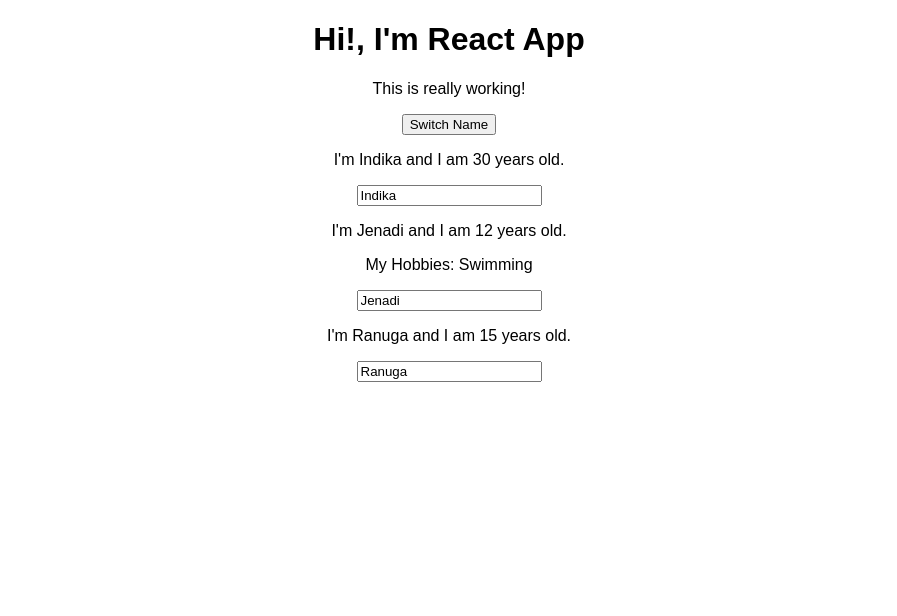
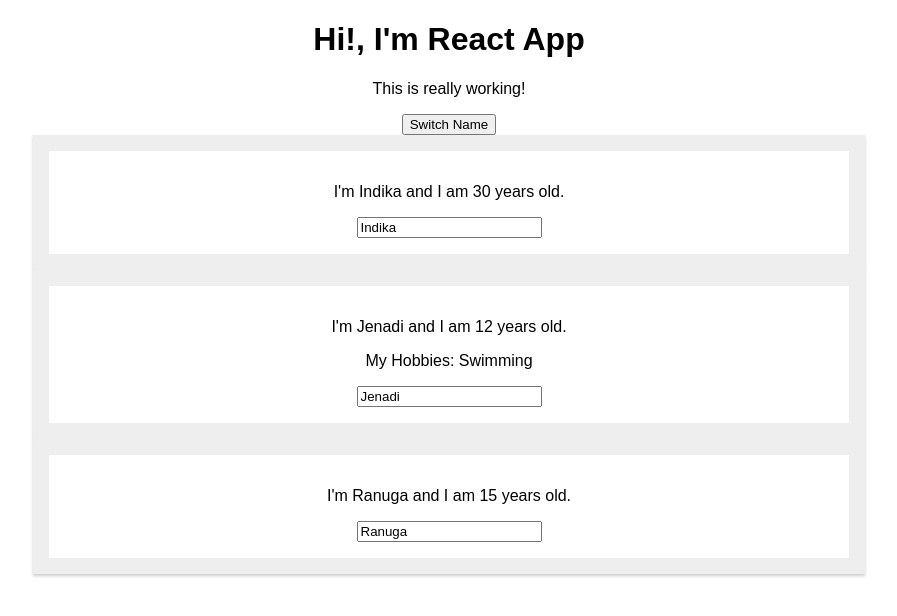
Before and after one commit to indikau/react-complete-guide, a React (Create React App) app: page / in a window 1280 px wide. Shown: the top 616 px of the page, without its empty margins (191-1088 px from the left). Built offline with nearby package versions, Linux system fonts and the light colour scheme.

Commit message:
Chapter 3 - Adding styling with styleSheets

```diff
--- /dev/null
+++ b/src/Person/Person.css
@@ -0,0 +1,8 @@
+.Person {
+  width: 60%;
+  margin: auto;
+  border: 16px solid #eee;
+  box-shadow: 0 2px 3px #ccc;
+  padding: 16px;
+  text-align: center;
+}
--- a/src/Person/Person.js
+++ b/src/Person/Person.js
@@ -1,8 +1,9 @@
 import React from "react";
+import Person from "./Person.css";
 
 const person = props => {
   return (
-    <div>
+    <div className="Person">
       <p onClick={props.click}>
         I'm {props.name} and I am {props.age} years old.
       </p>
```
